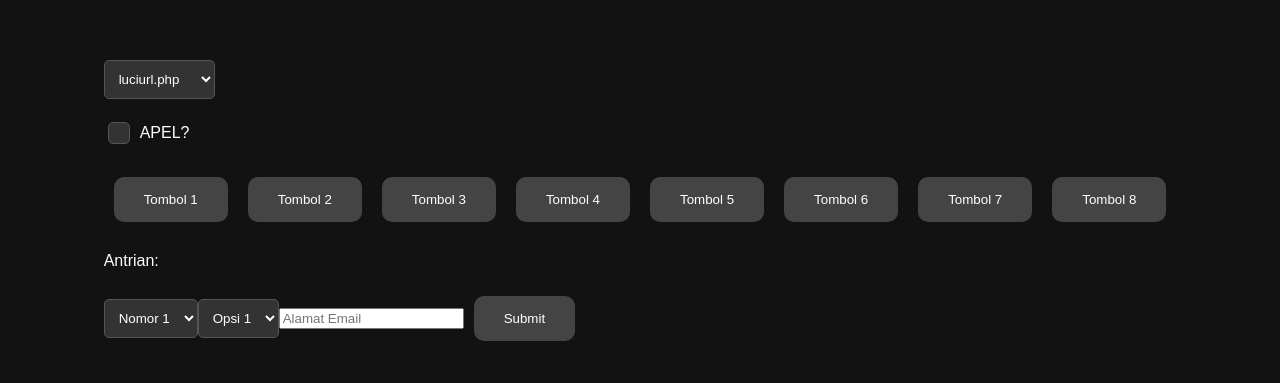
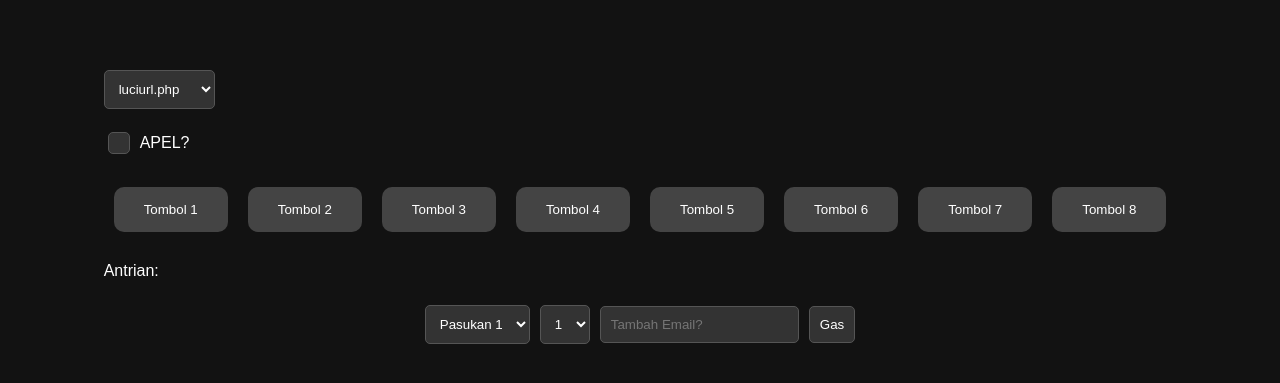
Before and after one commit to poldanmiko/poldavercel, a React (Create React App) app: page / in a window 1280 px wide. Shown: the part 191-574 px from the top of the page. Built offline with nearby package versions, Linux system fonts and the light colour scheme.

Commit message:
Update App.js

```diff
--- a/src/App.js
+++ b/src/App.js
@@ -135,29 +135,30 @@ function App() {
       ))}
       <p>Antrian: {queue.join(", ")}</p>
 
-      <form onSubmit={handleFormSubmit}>
-        <select onChange={(e) => setNomor(e.target.value)} value={nomor}>
-          <option value="1">Nomor 1</option>
-          <option value="2">Nomor 2</option>
-          <option value="3">Nomor 3</option>
+      <form onSubmit={handleFormSubmit} className="form">
+        <select onChange={(e) => setNomor(e.target.value)} value={nomor} className="form-select">
+          <option value="1">Pasukan 1</option>
+          <option value="2">Pasukan 2</option>
+          <option value="3">Pasukan 3</option>
         </select>
-        <select onChange={(e) => setOpsi(e.target.value)} value={opsi}>
+        <select onChange={(e) => setOpsi(e.target.value)} value={opsi} className="form-select">
           {[...Array(8)].map((_, index) => (
             <option key={index} value={index + 1}>
-              Opsi {index + 1}
+              {index + 1}
             </option>
           ))}
         </select>
         <input
           type="email"
-          placeholder="Alamat Email"
+          placeholder="Tambah Email?"
           value={email}
           onChange={(e) => setEmail(e.target.value)}
           required
+          className="form-input"
         />
-        <button type="submit">Submit</button>
+        <button type="submit" className="form-button">Gas</button>
       </form>
-      {notification && <p>{notification}</p>}
+      {notification && <p className="notification">{notification}</p>}
     </div>
   );
 }
```
